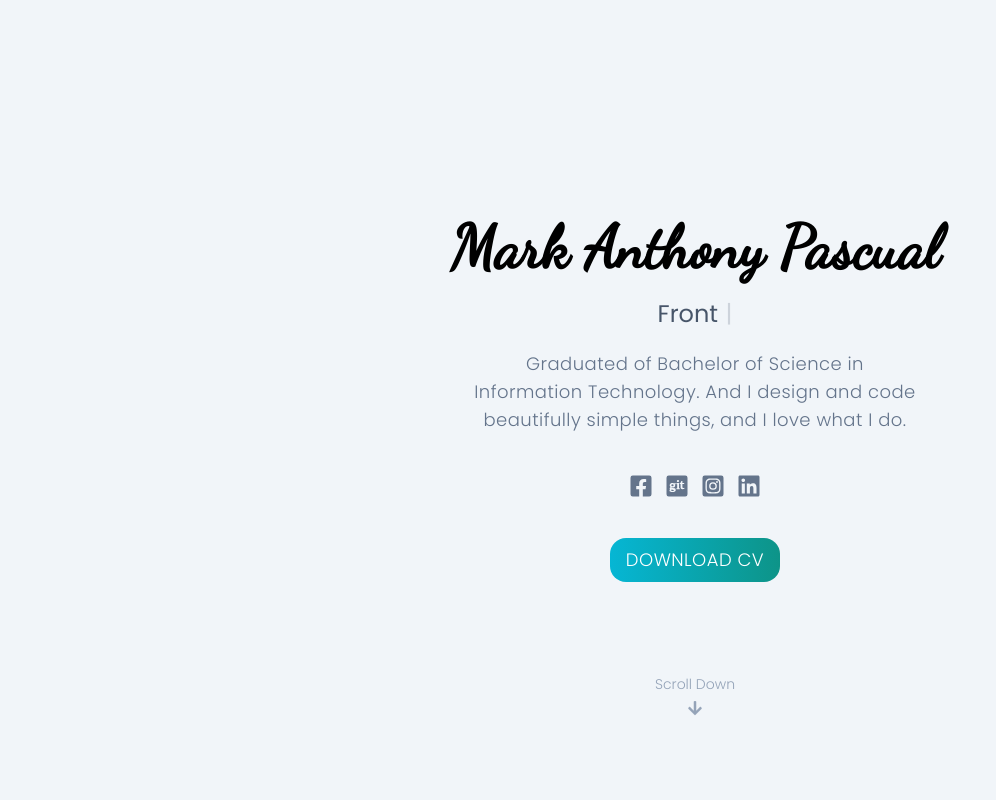
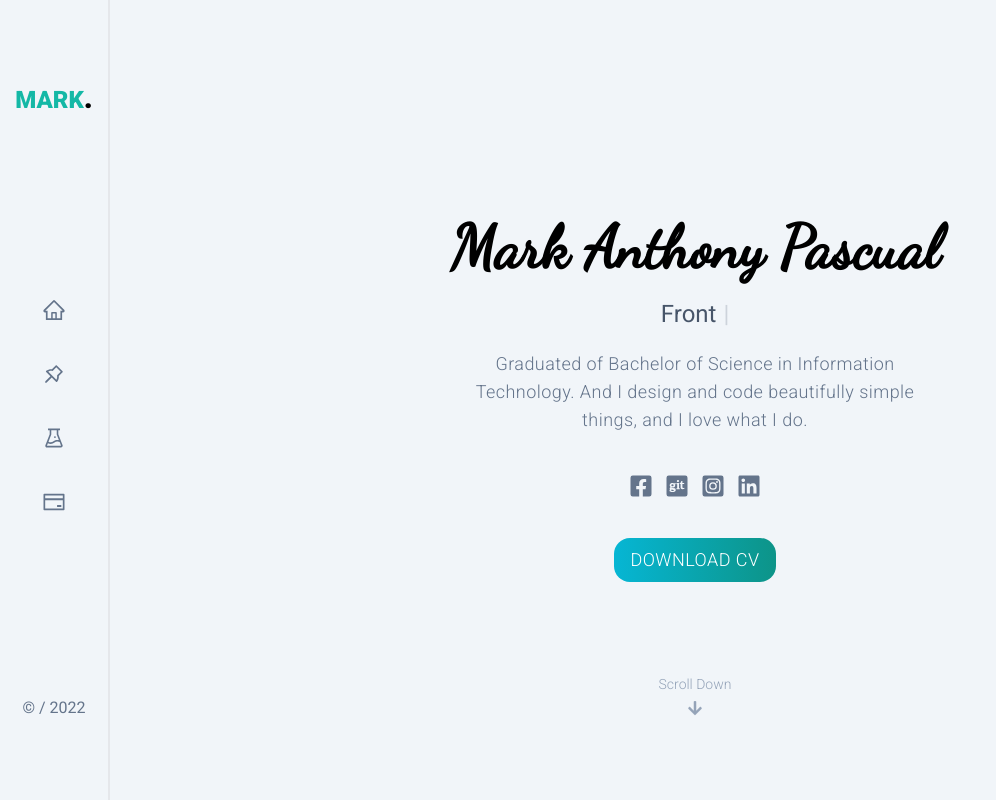
Before and after one commit to markan2ny/portfolio-v2, a React (Vite) app: page / in a window 1280 px wide. Shown: the top 800 px of the page, without its empty margins (0-996 px from the left). Built offline with nearby package versions, Linux system fonts and the light colour scheme.

Commit message:
Modified Sidebar

```diff
--- a/index.html
+++ b/index.html
@@ -5,8 +5,9 @@
     <link rel="icon" type="image/svg+xml" href="/vite.svg" />
     <meta name="viewport" content="width=device-width, initial-scale=1.0" />
     <link rel="preconnect" href="https://fonts.googleapis.com" />
+    <link rel="preconnect" href="https://fonts.gstatic.com" crossorigin />
     <link
-      href="https://fonts.googleapis.com/css2?family=Dancing+Script&family=Poppins:wght@100;200;300;400;500;600;700;800;900&display=swap"
+      href="https://fonts.googleapis.com/css2?family=Dancing+Script&family=Roboto:wght@100;300;400;500;700;900&display=swap"
       rel="stylesheet"
     />
     <title>Portfolio</title>
--- a/src/App.jsx
+++ b/src/App.jsx
@@ -2,29 +2,20 @@ import React, { useEffect, useState } from "react";
 import { About } from "./components/About/About";
 import { Contact } from "./components/Contact/Contact";
 import { Home } from "./components/Home/Home";
-import { Sidebar } from "./components/Sidebar/Sidebar";
+import { Desktop } from "./components/Sidebar/Desktop";
+import { Sidebar } from "./components/Sidebar/Mobile";
 import { Toggle } from "./components/Toggle";
+import useWindowDimensions from "./components/useWindowDimensions";
 import { Work } from "./components/Work/Work";
 
 export const App = () => {
-  const [isMobile, setIsMobile] = useState(undefined);
+  const { width } = useWindowDimensions();
   const [toggle, setToggle] = useState(undefined);
 
-  useEffect(() => {
-    const resizeHandler = () => {
-      if (window.innerWidth > 767) {
-        console.log("Desktop sized");
-      } else {
-        console.log("Mobile sized");
-      }
-
-      window.addEventListener("resize", resizeHandler);
-      return () => window.removeEventListener("resize", resizeHandler);
-    };
-  }, []);
+  console.log(width);
   return (
     <>
-      <Sidebar showSidebar={toggle} />
+      {width > 767 ? <Desktop /> : <Sidebar showSidebar={toggle} />}
       <main className="w-full md:w-[calc(_100%_-_110px)] ml-auto relative">
         <Toggle showSidebar={setToggle} />
         <Home />
--- a/src/components/Contact/Contact.jsx
+++ b/src/components/Contact/Contact.jsx
@@ -6,13 +6,15 @@ export const Contact = () => {
   return (
     <Section id="contact" css="md:h-screen md:justify-center">
       <div>
-        <h2 className="text-2xl md:text-5xl text-center md:text-left uppercase tracking-wider font-semibold text-teal-500 mb-10">
+        <h2 className="text-2xl md:text-5xl text-center md:text-left uppercase tracking-wider font-semibold text-teal-500 mb-10 ">
           GET IN TOUCH
         </h2>
-        <h3 className="text-center text-xl font-bold text-slate-600 my-10">
-          Let's talk everything
-        </h3>
-        <Form />
+        <div className="md:grid col-span-2">
+          <h3 className="text-center text-xl font-bold text-slate-600 my-10">
+            Let's talk everything
+          </h3>
+          <Form />
+        </div>
       </div>
     </Section>
   );
--- /dev/null
+++ b/src/components/Sidebar/Desktop.jsx
@@ -0,0 +1,39 @@
+import React from 'react'
+import * as Ai from 'react-icons/ai';
+
+export const Desktop = () => {
+  return (
+    <aside className='w-[110px] h-screen fixed left-0 top-0 border-r-2'>
+      <div className='flex flex-col py-20 items-center w-full justify-between h-full'>
+        <a href="#home" className='font-extrabold uppercase text-2xl text-teal-500'>Mark<span className='text-black text-3xl'>.</span></a>
+        <nav className='flex w-full flex-col items-center'>
+          <ul className='flex flex-col items-center text-2xl gap-y-10 text-slate-500'>
+            <li className='hover:text-cyan-500'>
+              <a href="#home">
+                <Ai.AiOutlineHome />
+              </a>
+            </li>
+            <li>
+              <a href="#about" className='hover:text-cyan-500'>
+                <Ai.AiOutlinePushpin />
+              </a>
+            </li>
+            <li className='hover:text-cyan-500'>
+              <a href="#work">
+                <Ai.AiOutlineExperiment />
+              </a>
+            </li>
+            <li className='hover:text-cyan-500'>
+              <a href="#contact">
+                <Ai.AiOutlineCreditCard />
+              </a>
+            </li>
+          </ul>
+        </nav>
+        <div className='text-slate-500'>
+          &copy; / 2022
+        </div>
+      </div>
+    </aside>
+  )
+}
--- a/src/components/Sidebar/Sidebar.jsx
+++ b/src/components/Sidebar/Mobile.jsx
@@ -4,22 +4,20 @@ import * as Ai from "react-icons/ai";
 export const Sidebar = ({ showSidebar, style }) => {
   return (
     <aside
-      className={`fixed flex left-0 top-0 flex-1 md:border md:border-r-slate-200 w-[50px] md:w-[110px] min-h-screen z-10 transition-all ease-in-out ${
-        !showSidebar ? "left-[-110px] duration-500" : "left-0"
-      }`}
+      className={`fixed flex left-0 top-0 flex-1 md:border md:border-r-slate-200 w-[50px] md:w-[110px] min-h-screen z-10 transition-all ease-in-out ${!showSidebar ? "left-[-110px] duration-500" : "left-0"
+        }`}
     >
       <div className="flex justify-between flex-col items-center w-full h-[70vh] md:h-[100vh] my-auto rounded-tr-xl rounded-br-xl shadow-xl md:shadow-sm md:rounded-none md:bg-white md:py-10 bg-gradient-to-br from-cyan-500 to-teal-500">
         <div className="pt-5 animate-pulse">
           <a
             href="#home"
             className="font-bold text-2xl text-white md:text-3xl"
-            style={style && style}
           >
             M
           </a>
         </div>
         <nav>
-          <ul className="flex flex-col gap-10 md:gap-7 text-2xl md:text-3xl font-bold text-slate-500">
+          <ul className="flex flex-col gap-10 text-2xl font-bold text-slate-500">
             <li>
               <a href="#home">
                 <Ai.AiOutlineHome className="text-white hover:text-slate-300 transition ease-in-out" />
--- /dev/null
+++ b/src/components/useWindowDimensions.jsx
@@ -0,0 +1,24 @@
+import { useState, useEffect } from 'react';
+
+function getWindowDimensions() {
+  const { innerWidth: width, innerHeight: height } = window;
+  return {
+    width,
+    height
+  };
+}
+
+export default function useWindowDimensions() {
+  const [windowDimensions, setWindowDimensions] = useState(getWindowDimensions());
+
+  useEffect(() => {
+    function handleResize() {
+      setWindowDimensions(getWindowDimensions());
+    }
+
+    window.addEventListener('resize', handleResize);
+    return () => window.removeEventListener('resize', handleResize);
+  }, []);
+
+  return windowDimensions;
+}
--- a/src/main.css
+++ b/src/main.css
@@ -5,7 +5,7 @@
 /* custom css */
 @layer utilities {
   body {
-    @apply font-poppins bg-slate-100;
+    @apply font-roboto bg-slate-100;
   }
   section {
     @apply container mx-auto;
--- a/tailwind.config.cjs
+++ b/tailwind.config.cjs
@@ -3,7 +3,7 @@ module.exports = {
   content: ["./index.html", "./src/**/*.{js,ts,jsx,tsx}"],
   theme: {
     fontFamily: {
-      poppins: ["Poppins", "sans-serif"],
+      roboto: ["Roboto", "sans-serif"],
       dancingScript: ["Dancing Script", "sans-serif"],
     },
     extend: {
```
